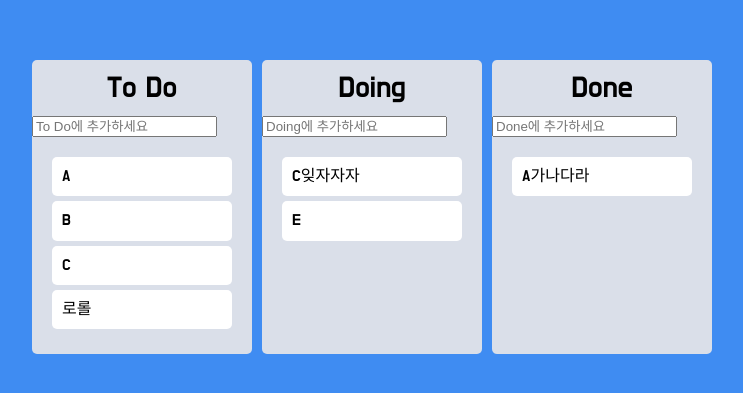
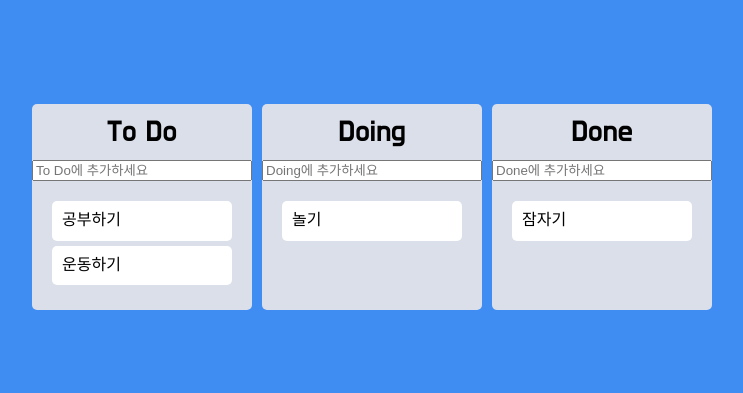
Before and after one commit to j2noo/Trello-clone, a React (Create React App) app: page / in a window 1280 px wide. Shown: the part 193-586 px from the top of the page, without its empty margins (268-1011 px from the left). Built offline with nearby package versions, Linux system fonts and the light colour scheme.

Commit message:
feat : to-d추가 가능

```diff
--- a/src/App.tsx
+++ b/src/App.tsx
@@ -1,5 +1,11 @@
 import React from "react";
-import { DragDropContext, Draggable, Droppable, DropResult, OnDragEndResponder } from "react-beautiful-dnd";
+import {
+  DragDropContext,
+  Draggable,
+  Droppable,
+  DropResult,
+  OnDragEndResponder,
+} from "react-beautiful-dnd";
 import { useRecoilState } from "recoil";
 import { styled } from "styled-components";
 import { toDoState } from "./atoms";
@@ -31,13 +37,23 @@ function App() {
     const toDos_target = [...toDos[info.source.droppableId]];
     const toDos_dest = [...toDos[info.destination?.droppableId]];
 
-    toDos_target.splice(info.source.index, 1);
+    const movedToDo = toDos_target.splice(info.source.index, 1);
 
+    console.log(toDos_target);
     if (info.source.droppableId === info.destination?.droppableId) {
-      toDos_target.splice(info.destination?.index, 0, info.draggableId);
-      setToDos((oldToDos) => ({ ...oldToDos, [info.source.droppableId]: toDos_target }));
+      toDos_target.splice(info.destination?.index, 0, {
+        id: movedToDo[0].id,
+        text: movedToDo[0].text,
+      });
+      setToDos((oldToDos) => ({
+        ...oldToDos,
+        [info.source.droppableId]: toDos_target,
+      }));
     } else {
-      toDos_dest.splice(info.destination?.index, 0, info.draggableId);
+      toDos_dest.splice(info.destination?.index, 0, {
+        id: movedToDo[0].id,
+        text: movedToDo[0].text,
+      });
       setToDos((oldToDos) => ({
         ...oldToDos,
         [String(info.destination?.droppableId)]: toDos_dest,
@@ -58,7 +74,11 @@ function App() {
         <Wrapper>
           <Boards>
             {Object.keys(toDos).map((boardId) => (
-              <Board key={boardId} toDos={toDos[boardId]} boardId={boardId}></Board>
+              <Board
+                key={boardId}
+                toDos={toDos[boardId]}
+                boardId={boardId}
+              ></Board>
             ))}
           </Boards>
         </Wrapper>
--- a/src/Components/Board.tsx
+++ b/src/Components/Board.tsx
@@ -3,6 +3,8 @@ import DraggableCard from "./DrabbleCard";
 import { styled } from "styled-components";
 import { useRef } from "react";
 import { useForm } from "react-hook-form";
+import { IToDo, toDoState } from "../atoms";
+import { useSetRecoilState } from "recoil";
 
 const Wrapper = styled.div`
   padding-top: 10px;
@@ -30,9 +32,12 @@ const Area = styled.div<IAreaProps>`
 `;
 const Form = styled.form`
   width: 100%;
+  input {
+    width: 100%;
+  }
 `;
 interface IBoardProps {
-  toDos: string[];
+  toDos: IToDo[];
   boardId: string;
 }
 interface IAreaProps {
@@ -44,16 +49,22 @@ interface IForm {
   toDo: string;
 }
 function Board({ toDos, boardId }: IBoardProps) {
+  const setToDos = useSetRecoilState(toDoState);
   const { register, setValue, handleSubmit } = useForm<IForm>();
-
+  const onValid = (data: IForm) => {
+    // console.log(data, toDos);
+    const newToDoArray = [...toDos, { id: Date.now(), text: data.toDo }];
+    setToDos((oldToDos) => ({ ...oldToDos, [boardId]: newToDoArray }));
+    setValue("toDo", "");
+  };
   return (
     <Wrapper>
       <Title>{boardId}</Title>
-      <Form>
+      <Form onSubmit={handleSubmit(onValid)}>
         <input
           type="text"
           placeholder={`${boardId}에 추가하세요`}
-          {...(register("toDo"), { required: true })}
+          {...register("toDo", { required: true })}
         ></input>
       </Form>
       <Droppable droppableId={boardId}>
@@ -66,8 +77,9 @@ function Board({ toDos, boardId }: IBoardProps) {
           >
             {toDos.map((toDo, index) => (
               <DraggableCard
-                key={toDo}
-                toDo={toDo}
+                key={toDo.id}
+                toDoText={toDo.text}
+                toDoId={toDo.id}
                 index={index}
               ></DraggableCard>
             ))}
--- a/src/Components/DrabbleCard.tsx
+++ b/src/Components/DrabbleCard.tsx
@@ -2,20 +2,23 @@ import React from "react";
 import { Draggable } from "react-beautiful-dnd";
 import { styled } from "styled-components";
 const Card = styled.div<{ $isDragging: boolean }>`
-  background-color: ${(props) => (props.$isDragging ? "#74b9ff" : props.theme.cardColor)};
+  background-color: ${(props) =>
+    props.$isDragging ? "#74b9ff" : props.theme.cardColor};
   padding: 10px 10px;
   margin-bottom: 5px;
   border-radius: 5px;
-  box-shadow: ${(props) => (props.$isDragging ? "0px 2px 10px rgba(0, 0, 0, 0.5)" : "none")};
+  box-shadow: ${(props) =>
+    props.$isDragging ? "0px 2px 10px rgba(0, 0, 0, 0.5)" : "none"};
 `;
 
 interface IDraggableCardProps {
-  toDo: string;
+  toDoId: number;
+  toDoText: string;
   index: number;
 }
-function DraggableCard({ toDo, index }: IDraggableCardProps) {
+function DraggableCard({ toDoId, toDoText, index }: IDraggableCardProps) {
   return (
-    <Draggable key={toDo} draggableId={toDo} index={index}>
+    <Draggable key={toDoId} draggableId={toDoId + ""} index={index}>
       {(provided, snapshot) => (
         <Card
           $isDragging={snapshot.isDragging}
@@ -23,7 +26,7 @@ function DraggableCard({ toDo, index }: IDraggableCardProps) {
           {...provided.dragHandleProps}
           {...provided.draggableProps}
         >
-          {toDo}
+          {toDoText}
         </Card>
       )}
     </Draggable>
--- a/src/atoms.tsx
+++ b/src/atoms.tsx
@@ -1,12 +1,19 @@
 import { atom, selector } from "recoil";
+export interface IToDo {
+  id: number;
+  text: string;
+}
 interface IToDoState {
-  [key: string]: string[];
+  [key: string]: IToDo[];
 }
 export const toDoState = atom<IToDoState>({
   key: "toDo",
   default: {
-    "To Do": ["A", "B", "C", "로롤"],
-    Doing: ["C잊자자자", "E"],
-    Done: ["A가나다라"],
+    "To Do": [
+      { id: 1, text: "공부하기" },
+      { id: 12, text: "운동하기" },
+    ],
+    Doing: [{ id: 11, text: "놀기" }],
+    Done: [{ id: 113, text: "잠자기" }],
   },
 });
```
